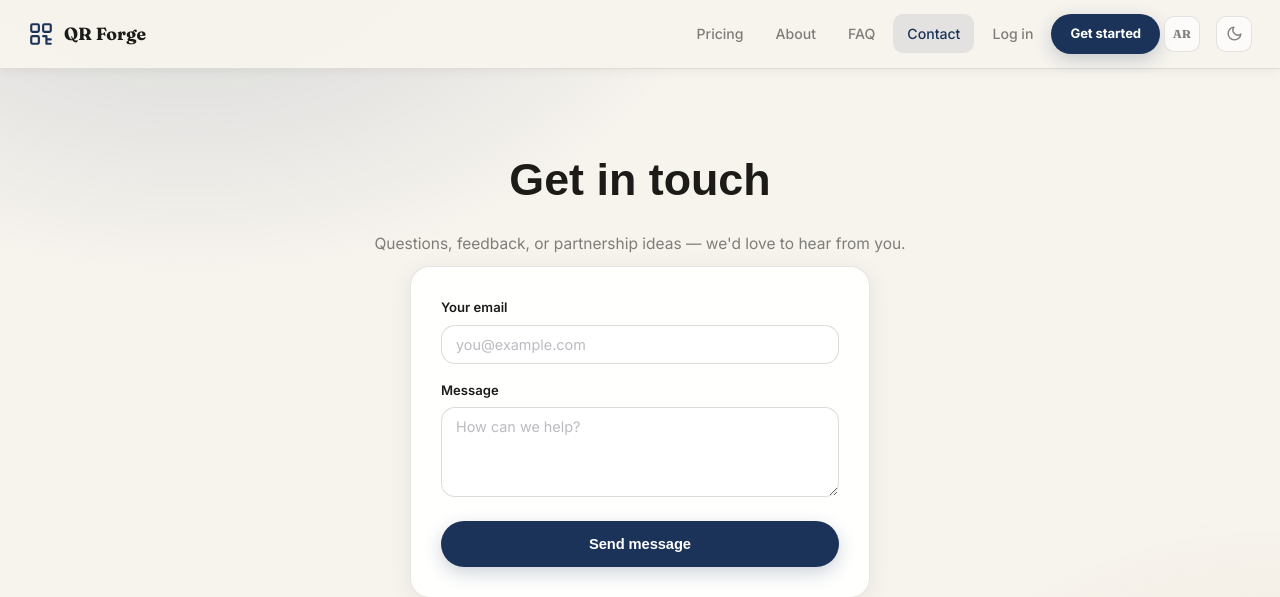
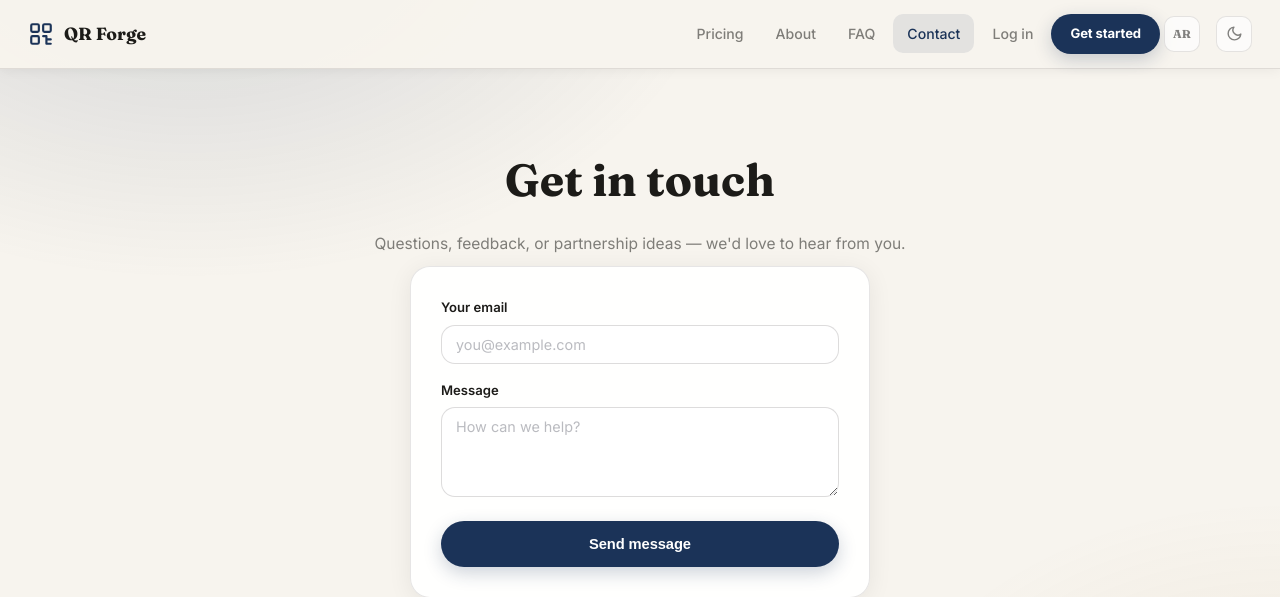
Before and after one commit to mostafamohamed521/qr_generator, a Django app: template templates/core/contact.html in a window 1280 px wide. Shown: the top 597 px of the page. Run offline with Django 4.2, Linux system fonts and the light colour scheme; the template is opened without the code that fills it, so the values that code supplies are empty.

Commit message:
templates/core/contact.html: Update contact page

```diff
--- a/templates/core/contact.html
+++ b/templates/core/contact.html
@@ -4,7 +4,7 @@
 {% block nav_contact %}active{% endblock %}
 {% block content %}
 <section class="hero">
-  <h1 style="font-family:'Space Grotesk',sans-serif;font-weight:800;font-size:clamp(2rem,4vw,2.8rem);margin-bottom:14px">{% trans "Get in touch" %}</h1>
+  <h1 style="font-family:'Fraunces',sans-serif;font-weight:700;font-size:clamp(2rem,4vw,2.8rem);margin-bottom:14px">{% trans "Get in touch" %}</h1>
   <p style="color:var(--text-muted)">{% trans "Questions, feedback, or partnership ideas — we'd love to hear from you." %}</p>
 </section>
 <div class="auth-wrap" style="display:flex;justify-content:center">
```
